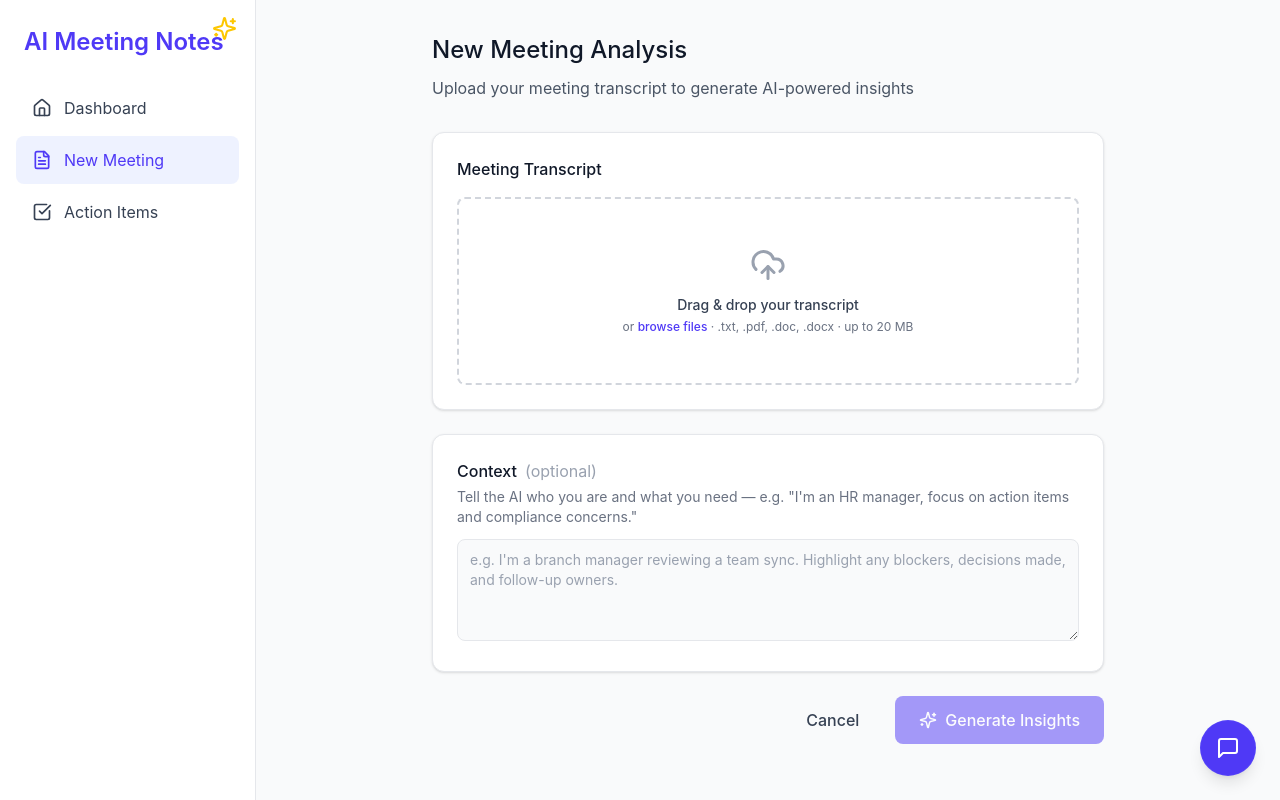
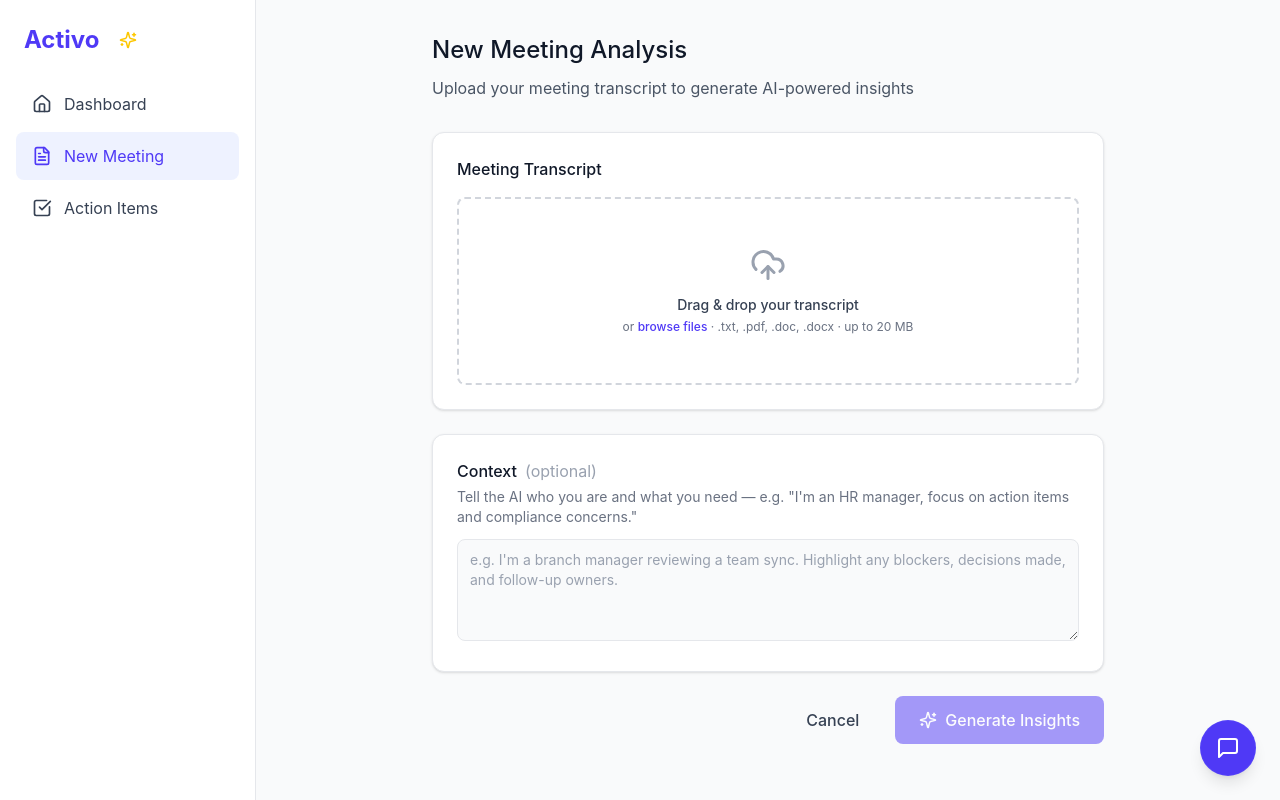
Before and after one commit to dejan-simonovski/notes-to-actions-frontend, a React (Vite) app: page /app/new-meeting in a window 1280 px wide. Built offline with nearby package versions, Linux system fonts and the light colour scheme.

Commit message:
change project name

```diff
--- a/index.html
+++ b/index.html
@@ -1,14 +1,14 @@
-
 <!DOCTYPE html>
 <html lang="en">
+
 <head>
 
   <meta charset="UTF-8" />
   <meta name="viewport" content="width=device-width, initial-scale=1.0" />
-      <title>AI Meeting Notes App</title>
-      <meta name="description" content="Transform meeting transcripts into structured summaries and actionable tasks, helping teams streamline follow-ups and enhance productivity." />
+  <title>Activo</title>
+  <meta name="description"
+    content="Transform meeting transcripts into structured summaries and actionable tasks, helping teams streamline follow-ups and enhance productivity." />
   <meta name="robots" content="noindex, nofollow" />
-      <style>html, body { height: 100%; margin: 0; } #root { height: 100%; }</style>
 
 </head>
 
@@ -18,4 +18,5 @@
   <script type="module" src="/src/main.tsx"></script>
 
 </body>
+
 </html>
--- a/src/app/components/home/HomePage.tsx
+++ b/src/app/components/home/HomePage.tsx
@@ -141,7 +141,7 @@ export const HomePage = () => (
       </motion.div>
     </section>
     <footer className="relative z-10 border-t border-white/5 py-8 text-center text-xs text-gray-500">
-      © {new Date().getFullYear()} Notes to Actions · By Team Rocket
+      © {new Date().getFullYear()} Notes to Actions · By Activo
     </footer>
   </main>
 );
--- a/src/app/components/layout/AppTitle.tsx
+++ b/src/app/components/layout/AppTitle.tsx
@@ -2,15 +2,9 @@ import { Sparkles } from "lucide-react";
 
 export function AppTitle() {
   return (
-    <div className="relative inline-flex items-center">
-      <Sparkles
-        className="absolute left-47 -top-2 text-yellow-400 opacity-100"
-        size={25}
-      />
-
-      <h1 className="relative text-indigo-600 whitespace-nowrap font-semibold">
-        AI Meeting Notes
-      </h1>
+    <div className="inline-flex items-center gap-5">
+      <h1 className="text-2xl font-bold text-indigo-600">Activo</h1>
+      <Sparkles className="text-yellow-400" size={18} />
     </div>
   );
 }
--- a/src/app/components/layout/Layout.tsx
+++ b/src/app/components/layout/Layout.tsx
@@ -10,7 +10,7 @@ export function Layout() {
   return (
     <div className="flex h-screen bg-gray-50">
       <aside className="w-64 bg-white border-r border-gray-200 flex flex-col">
-        <div className="p-6">
+        <div className="p-6 items-center flex">
           <AppTitle />
         </div>
 
@@ -20,7 +20,7 @@ export function Layout() {
             className={`flex items-center gap-3 px-4 py-3 rounded-lg transition-colors ${location.pathname === "/app"
               ? "bg-indigo-50 text-indigo-600"
               : "text-gray-700 hover:bg-gray-100"
-            }`}
+              }`}
           >
             <Home size={20} />
             <span>Dashboard</span>
@@ -31,7 +31,7 @@ export function Layout() {
             className={`flex items-center gap-3 px-4 py-3 rounded-lg transition-colors ${isActive("/app/new-meeting")
               ? "bg-indigo-50 text-indigo-600"
               : "text-gray-700 hover:bg-gray-100"
-            }`}
+              }`}
           >
             <FileText size={20} />
             <span>New Meeting</span>
@@ -42,7 +42,7 @@ export function Layout() {
             className={`flex items-center gap-3 px-4 py-3 rounded-lg transition-colors ${isActive("/app/action-items")
               ? "bg-indigo-50 text-indigo-600"
               : "text-gray-700 hover:bg-gray-100"
-            }`}
+              }`}
           >
             <CheckSquare size={20} />
             <span>Action Items</span>
```
Lines whose indentation alone changed are shown as unchanged.
